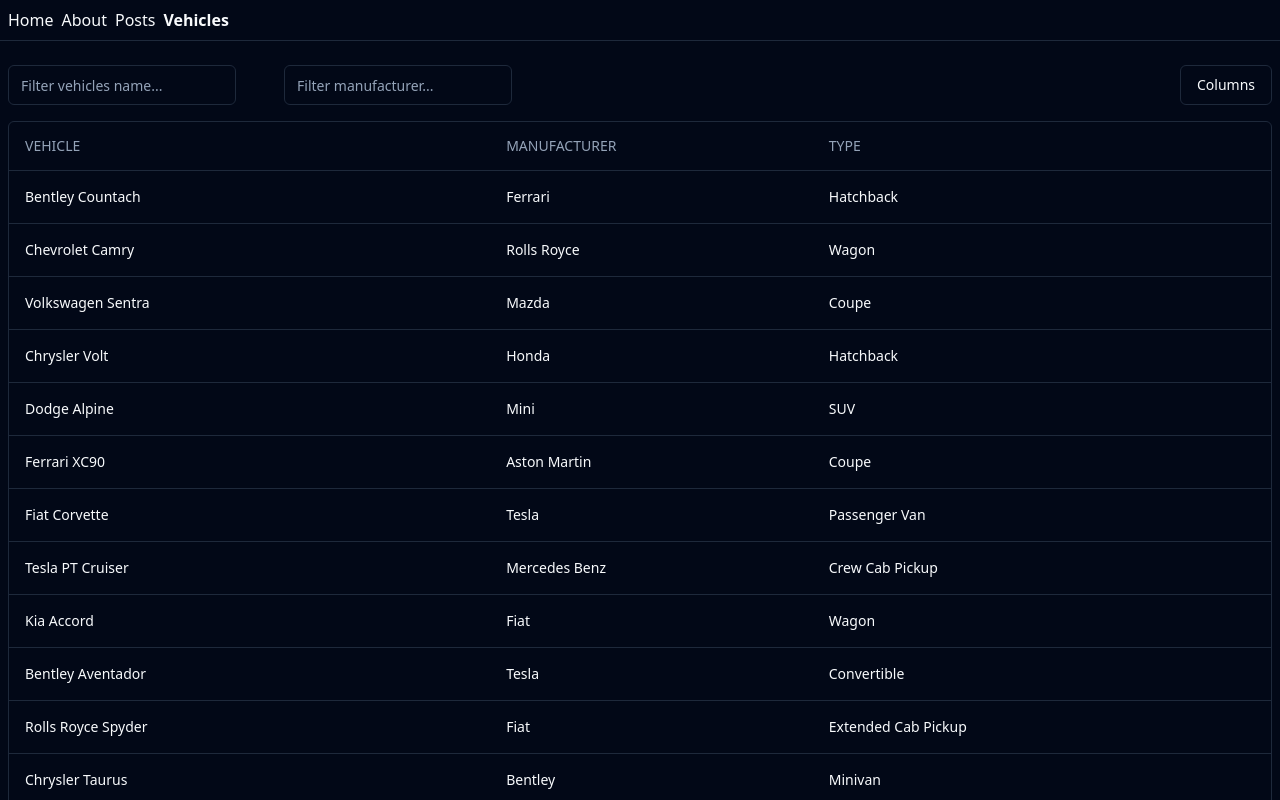
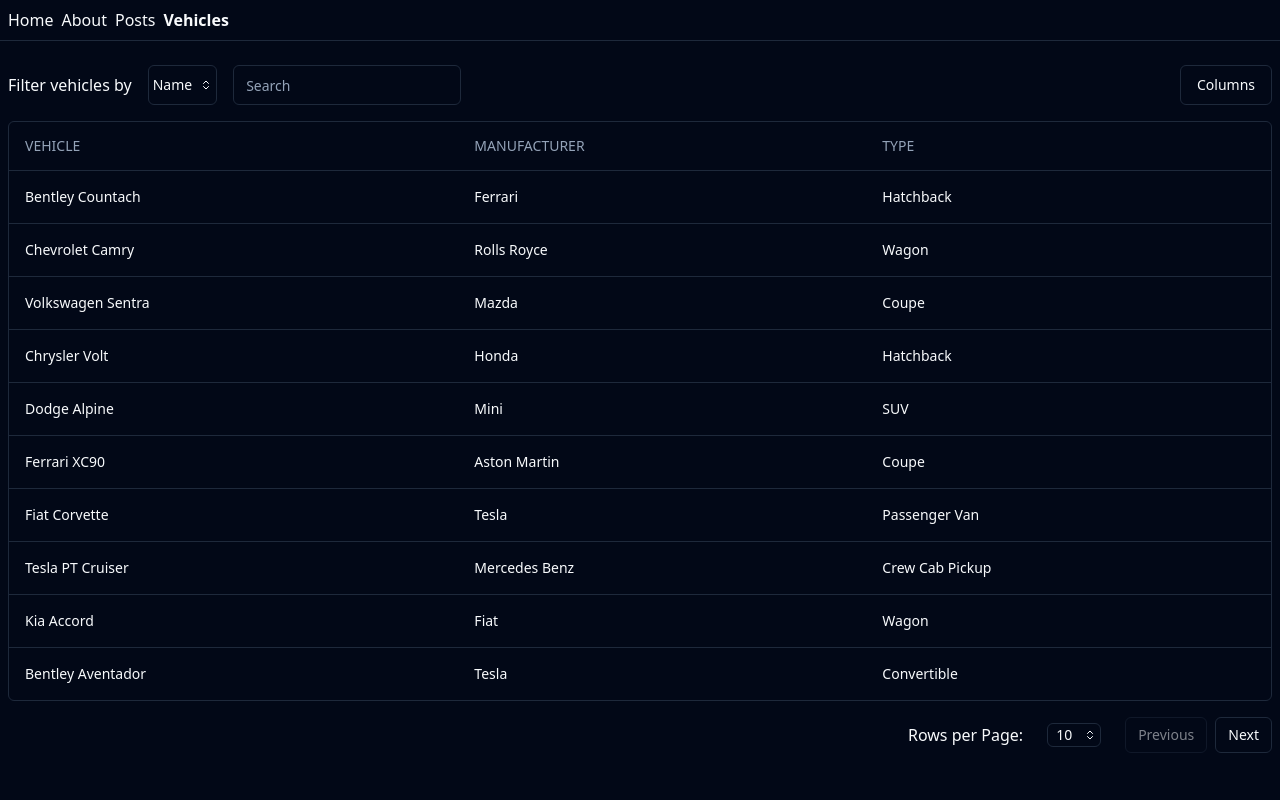
Before and after one commit to DPuddinu/tanstack-exercise, a React (Vite) app: page /vehicles in a window 1280 px wide. Shown: the top 800 px of the page. Built offline with nearby package versions, Linux system fonts and the light colour scheme.

Commit message:
feat: added pagination and filter

```diff
--- a/src/components/table/columns.tsx
+++ b/src/components/table/columns.tsx
@@ -14,10 +14,4 @@
     accessorKey: 'type',
     header: 'TYPE',
   },
-  {
-    accessorKey: 'id',
-    header: (row) => <></>,
-    enableHiding: true,
-    cell: (row) => <></>,
-  },
 ];
--- a/src/components/table/data-table.tsx
+++ b/src/components/table/data-table.tsx
@@ -6,6 +6,7 @@
   VisibilityState,
   flexRender,
   getCoreRowModel,
+  getPaginationRowModel,
   getFilteredRowModel,
   useReactTable,
 } from '@tanstack/react-table';
@@ -22,32 +23,40 @@
   DropdownMenu,
   DropdownMenuCheckboxItem,
   DropdownMenuContent,
+  DropdownMenuItem,
   DropdownMenuTrigger,
 } from '@/components/primitives/ui/dropdown-menu';
 
 import { Link } from '@tanstack/react-router';
 import { Button } from '../primitives/ui/button';
 import { Input } from '@/components/primitives/ui/input';
+import { VehicleType } from '@/api/vehicle';
+import { ChevronsUpDown } from 'lucide-react';
 
-interface DataTableProps<VehicleType, TValue> {
-  columns: ColumnDef<VehicleType, TValue>[];
-  data: VehicleType[];
+interface DataTableProps<TData, TValue> {
+  columns: ColumnDef<TData, TValue>[];
+  data: TData[];
 }
 
-export function DataTable<VehicleType, TValue>({
+const rowsPerPage = [5, 10, 15, 20];
+
+export function DataTable<TData extends VehicleType, TValue>({
   columns,
   data,
-}: DataTableProps<VehicleType, TValue>) {
+}: DataTableProps<TData, TValue>) {
   const [columnFilters, setColumnFilters] = React.useState<ColumnFiltersState>(
     []
   );
   const [columnVisibility, setColumnVisibility] =
     React.useState<VisibilityState>({});
 
+  const [filterValue, setFilterValue] = React.useState('name');
+
   const table = useReactTable({
     data,
     columns,
     getCoreRowModel: getCoreRowModel(),
+    getPaginationRowModel: getPaginationRowModel(),
     onColumnFiltersChange: setColumnFilters,
     getFilteredRowModel: getFilteredRowModel(),
     onColumnVisibilityChange: setColumnVisibility,
@@ -59,32 +68,44 @@
 
   return (
     <div>
-      <div className='flex gap-12 items-center'>
+      <div className='flex items-center'>
+        <div className='flex items-center'>
+          <span>Filter vehicles by</span>
+          <DropdownMenu>
+            <DropdownMenuTrigger asChild>
+              <Button
+                variant='outline'
+                className='flex justify-between capitalize p-0 px-1 mx-4 gap-2'
+              >
+                {filterValue}
+                <ChevronsUpDown className='w-3 h-3' />
+              </Button>
+            </DropdownMenuTrigger>
+            <DropdownMenuContent>
+              {table.getAllColumns().map((column) => {
+                return (
+                  <DropdownMenuItem
+                    key={column.id}
+                    className='capitalize'
+                    onClick={() => setFilterValue(column.id)}
+                  >
+                    {column.id}
+                  </DropdownMenuItem>
+                );
+              })}
+            </DropdownMenuContent>
+          </DropdownMenu>
           <div className='flex items-center py-4'>
             <Input
-            placeholder='Filter vehicles name...'
-            value={(table.getColumn('name')?.getFilterValue() as string) ?? ''}
+              placeholder='Search'
               onChange={(event) =>
-              table.getColumn('name')?.setFilterValue(event.target.value)
+                table.getColumn(filterValue)?.setFilterValue(event.target.value)
               }
               className='max-w-sm'
             />
           </div>
-        <div className='flex items-center py-4'>
-          <Input
-            placeholder='Filter manufacturer...'
-            value={
-              (table.getColumn('manufacturer')?.getFilterValue() as string) ??
-              ''
-            }
-            onChange={(event) =>
-              table
-                .getColumn('manufacturer')
-                ?.setFilterValue(event.target.value)
-            }
-            className='max-w-sm'
-          />
         </div>
+
         <DropdownMenu>
           <DropdownMenuTrigger asChild>
             <Button variant='outline' className='ml-auto'>
@@ -144,7 +165,7 @@
                     <TableCell key={cell.id}>
                       <Link
                         to='/vehicle/$id'
-                        params={{ id: row.getValue('id') as string }}
+                        params={{ id: row.original.id }}
                         className='pointer'
                       >
                         {flexRender(
@@ -169,6 +190,53 @@
           </TableBody>
         </Table>
       </div>
+      <div className='flex items-center justify-end space-x-2 py-4'>
+        <DropdownMenu>
+          <DropdownMenuTrigger asChild>
+            <div className='flex gap-2'>
+              <span>Rows per Page: </span>
+              <Button
+                className='flex justify-between h-6 p-0 px-1 mx-4 gap-2'
+                variant='outline'
+              >
+                <div className='w-6'>
+                  {table.getState().pagination.pageSize}
+                </div>
+                <ChevronsUpDown className='w-3 h-3' />
+              </Button>
+            </div>
+          </DropdownMenuTrigger>
+          <DropdownMenuContent align='end'>
+            {rowsPerPage.map((el) => {
+              return (
+                <DropdownMenuItem
+                  key={el}
+                  onClick={() => table.setPageSize(el)}
+                >
+                  {el}
+                </DropdownMenuItem>
+              );
+            })}
+          </DropdownMenuContent>
+        </DropdownMenu>
+        <Button
+          variant='outline'
+          size='sm'
+          onClick={() => table.previousPage()}
+          disabled={!table.getCanPreviousPage()}
+        >
+          Previous
+        </Button>
+
+        <Button
+          variant='outline'
+          size='sm'
+          onClick={() => table.nextPage()}
+          disabled={!table.getCanNextPage()}
+        >
+          Next
+        </Button>
+      </div>
     </div>
   );
 }
```
Lines whose indentation alone changed are shown as unchanged.
